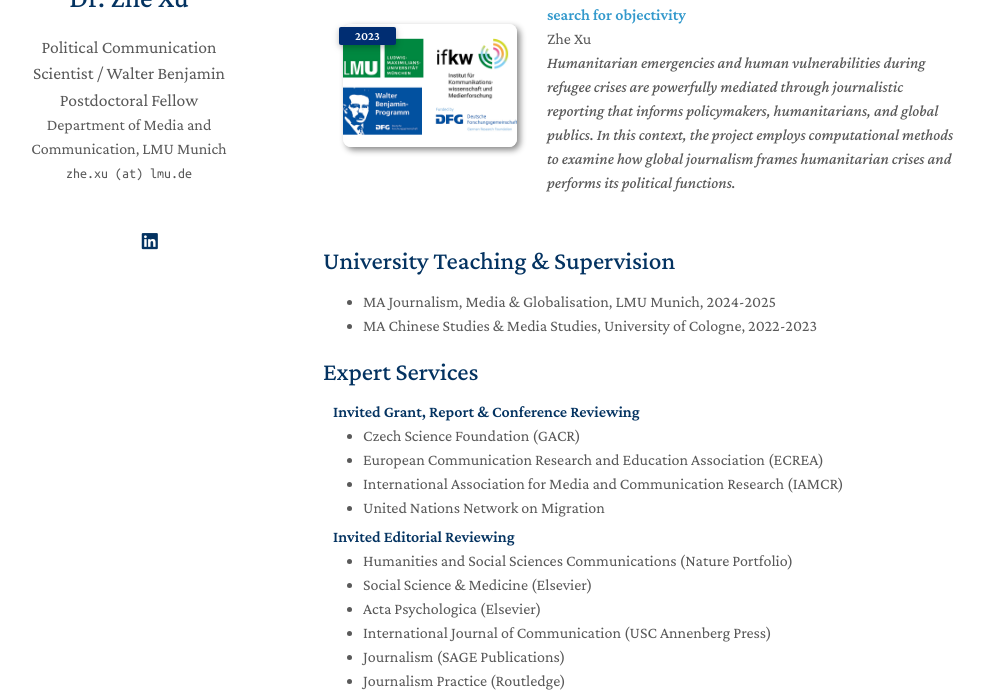
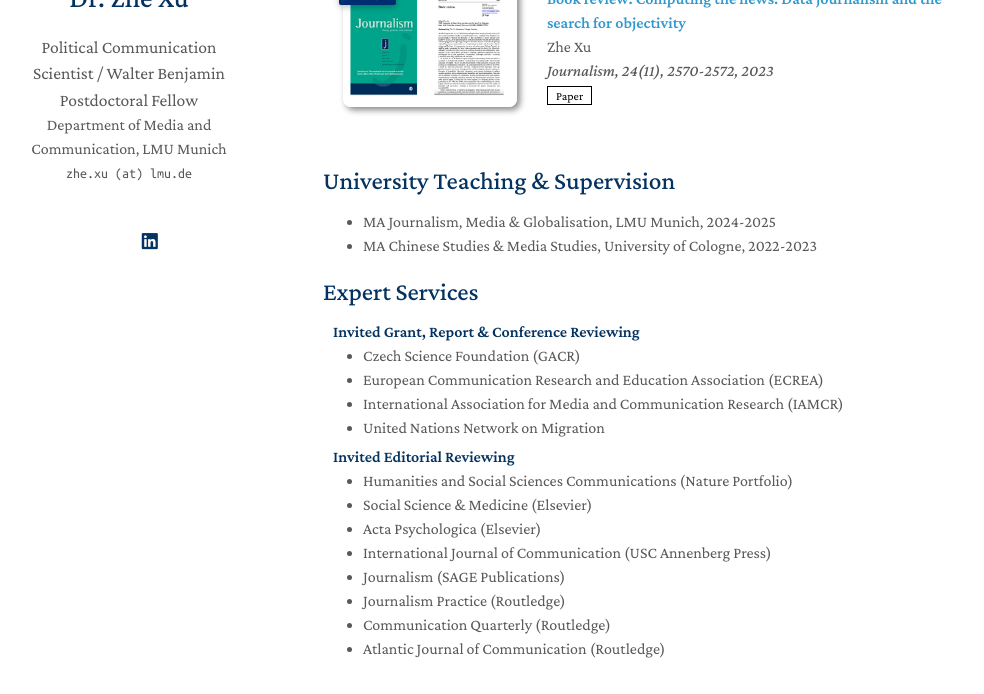
Before and after one commit to zhexuphd/home, a Jekyll site: the page built from index.md, in a window 1280 px wide and 900 px high, scrolled down 1249 px, cut to the strip 206-900 px from the top of the window. Shown: the whole strip, without its empty margins (147-1131 px from the left). Built offline with Jekyll 4.4.1, drawn with Linux system fonts in a browser that asks for light colours; a style sheet for code colours, icons or effects is not loaded; our own code applies the rules of GitHub Pages for plain Markdown files.

Commit message:
Update dfg.yml

```diff
--- a/_data/dfg.yml
+++ b/_data/dfg.yml
@@ -3,5 +3,6 @@
   - title: "Book review: Computing the news: Data journalism and the search for objectivity"
     authors: Zhe Xu
     conference_short: 2023
-    conference: Humanitarian emergencies and human vulnerabilities during refugee crises are powerfully mediated through journalistic reporting that informs policymakers, humanitarians, and global publics. In this context, the project employs computational methods to examine how global journalism frames humanitarian crises and performs its political functions.
-    image: ./assets/img/ifkwdfg.jpg
+    conference: Journalism, 24(11), 2570-2572, 2023
+    paper: https://journals.sagepub.com/doi/full/10.1177/14648849231206924
+    image: ./assets/img/jj.jpg
```
